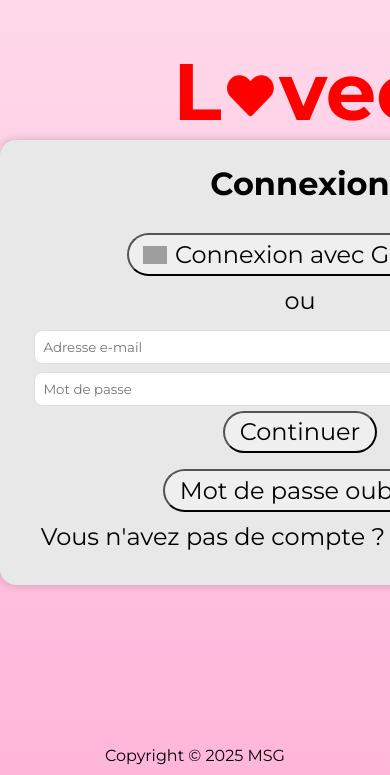
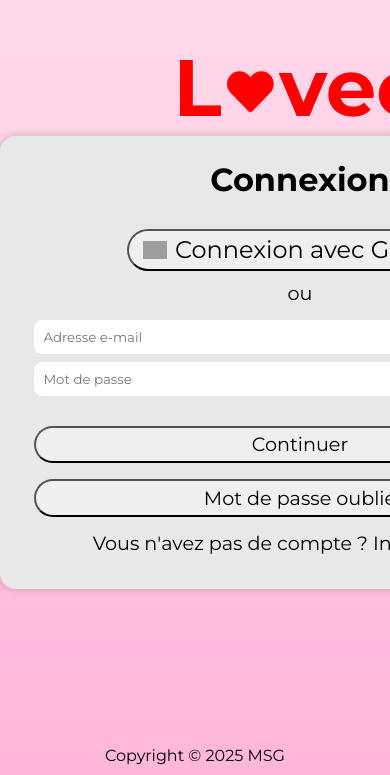
Before and after one commit to Malvoon/LOVEE, a React (Vite) app in the folder lovee_frontend/: page /login in a window 390 px wide. Shown: the part 108-883 px from the top of the page. Built offline with nearby package versions, Linux system fonts and the light colour scheme; grey boxes are pictures that could not be loaded.

Commit message:
Refactor Button and Login components; adjust styles for better layout and responsiveness; add Google login button functionality

```diff
--- a/lovee_frontend/src/components/Button/Button.module.scss
+++ b/lovee_frontend/src/components/Button/Button.module.scss
@@ -25,9 +25,10 @@
 }
 
 .button_next_forgot {
+    width: 100%;
     border-radius: 50px;
     padding: 0.3rem 0.9rem;
-    font-size: 1.5rem;
+    font-size: 1.2rem;
     transition: all 0.2s;
     cursor: pointer;
     &:hover {
--- a/lovee_frontend/src/components/Button/Button.tsx
+++ b/lovee_frontend/src/components/Button/Button.tsx
@@ -22,6 +22,10 @@ const Button = (button: ButtonProps) => {
         console.log('forgot');
     };
 
+    const handleGoogleClick = () => {
+        console.log('google');
+    }
+
     return (
         <>
             {button.type == 'pass' && <i className={`pi pi-times ${classes.button_like_pass}`} />}
@@ -42,7 +46,9 @@ const Button = (button: ButtonProps) => {
                 onClick={handleForgotClick}>
                 Mot de passe oublié
             </button>}
-            {button.type == 'google' && <button className={classes.button_google}>
+            {button.type == 'google' && <button
+            className={classes.button_google}
+            onClick={handleGoogleClick}>
                 <img src="https://img.icons8.com/color/48/000000/google-logo.png" alt="google" />
                 <span>Connexion avec Google</span>
             </button>}
--- a/lovee_frontend/src/components/Login/Login.module.scss
+++ b/lovee_frontend/src/components/Login/Login.module.scss
@@ -28,7 +28,7 @@
     margin-inline: auto;
 
     p {
-        font-size: 1.5rem;
+        font-size: 1.2rem;
         margin: 10px;
     }
 }
@@ -39,7 +39,10 @@ a {
 }
 
 .login_action_buttons {
+    width: 100%;
+    margin-top: 20px;
     display: flex;
+    padding: 0.3rem 0.9rem;
     flex-direction: column;
     align-items: center;
     gap: 1rem;
@@ -55,6 +58,6 @@ a {
     input {
         padding: 0.5rem;
         border-radius: 8px;
-        border: 1px solid #dedede;
+        border: 1px solid #ffffff;
     }
 }
--- a/lovee_frontend/src/components/Login/Login.tsx
+++ b/lovee_frontend/src/components/Login/Login.tsx
@@ -10,9 +10,7 @@ const Login = () => {
             </div>
             <div className={classes.login_body}>
                 <h1>Connexion</h1>
-                <div className={classes.login_action_buttons}>
-                    <Button type='google' />
-                </div>
+                <Button type='google' />
                 <p>ou</p>
                 <div className={classes.login_email}>
                     <input type="email" placeholder="Adresse e-mail" />
@@ -23,7 +21,7 @@ const Login = () => {
                     <Button type='forgot' />
                 </div>
                 <div className={classes.login_signup}>
-                    <p>Vous n'avez pas de compte ? <a href="/signup">Inscrivez-vous</a></p>
+                    <p>Vous n'avez pas de compte ? <a href=''>Inscrivez-vous</a></p>
                 </div>
             </div>
         </div>
```
